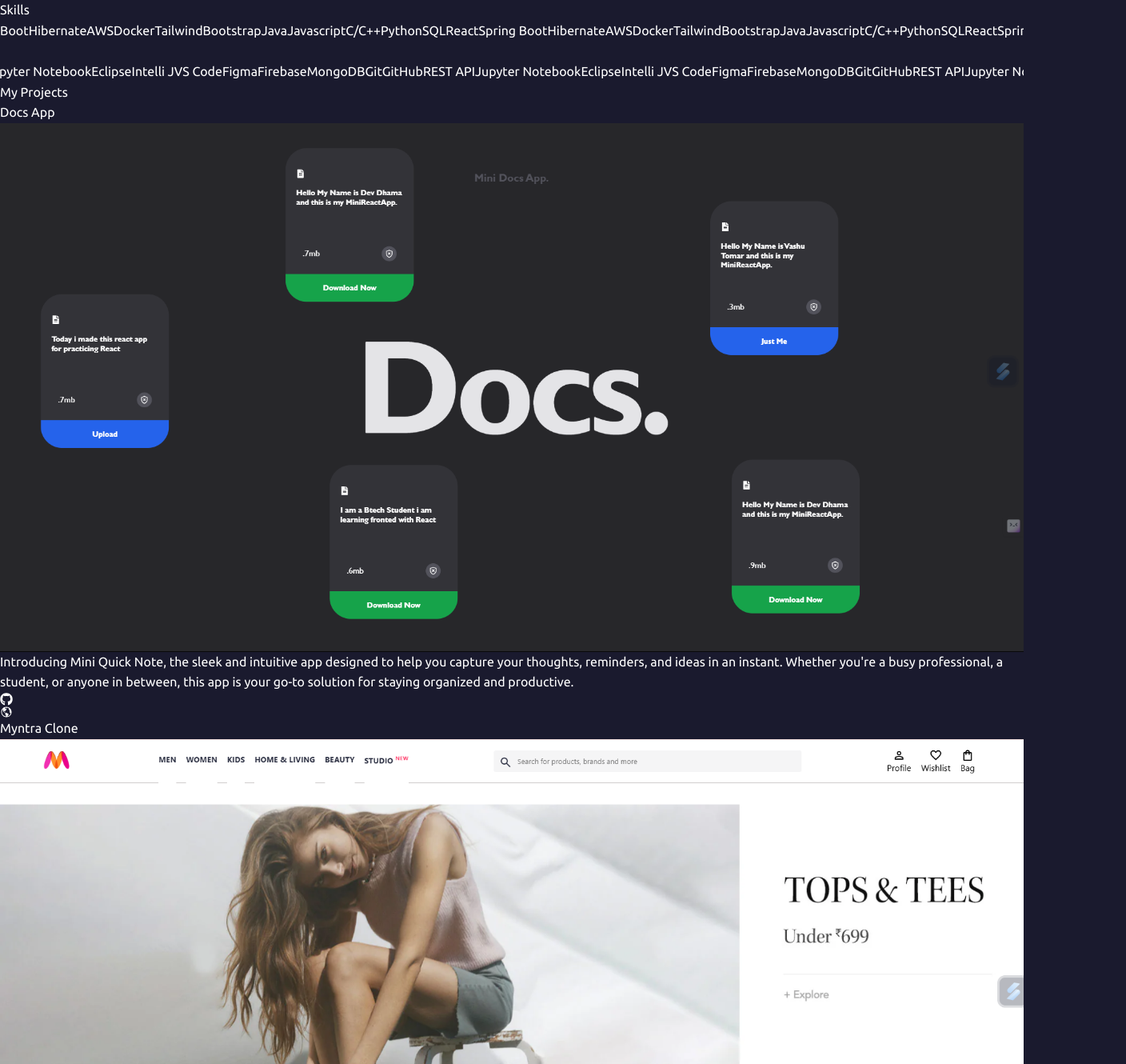
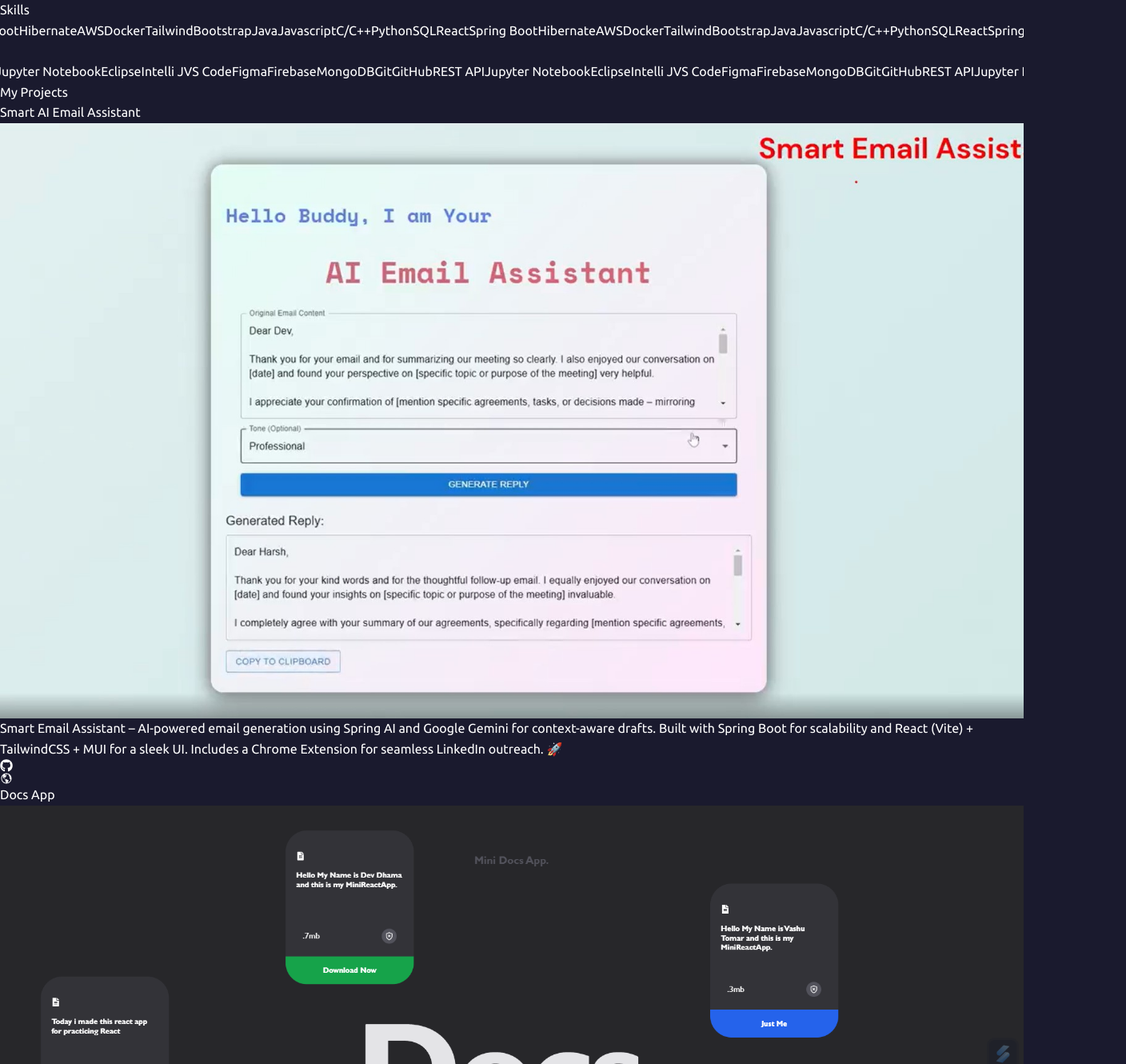
Before and after one commit to devch105/ReactDev, a React (Vite) app in the folder Dev_portfolio/: page / in a window 1280 px wide. Shown: the part 1180-2510 px from the top of the page at 80% size, 1408 px wide, since content can reach past the window. Built offline with nearby package versions, Linux system fonts and the light colour scheme; a web font is replaced by a local one.

Commit message:
`Updated component styles and layouts across the project`

```diff
--- a/Dev_portfolio/src/components/Card.jsx
+++ b/Dev_portfolio/src/components/Card.jsx
@@ -10,20 +10,22 @@
     <div className="grid ">
       <div className="flex  flex-cols-3 gap-10 justify-center w-full">
         <a href="https://github.com/devch105">
-          <FaGithub className=" text-yellow-200 text-3xl hover:text-blue-400" />
+          <FaGithub className=" text-yellow-200 text-4xl hover:text-white" />
         </a>
         <a href="https://www.linkedin.com/in/dev-dhama-nh3105/">
-          <BsLinkedin className=" text-yellow-200 text-3xl hover:text-blue-400" />
+          <BsLinkedin className=" text-yellow-200 text-4xl hover:text-blue-400" />
         </a>
         <a href="https://x.com/DevDhama501">
-          <FaSquareXTwitter className=" text-yellow-200 text-3xl hover:text-blue-400" />
+          <FaSquareXTwitter className=" text-yellow-200 text-4xl hover:text-black" />
         </a>
       </div>
       <div className="flex pt-2 flex-cols-2 gap-2 justify-center w-full  text-yellow-200 ">
-        <CiMail className="text-2xl " />
-        <h1 className="text-1xl">devdhama23@gmail.com</h1>
+        <CiMail className="text-3xl " />
+        <h1 className="text-1xl">
+          <a href="mailto:devdhama23@gmail.com">devdhama23@gmail.com</a>
+          <br /> Made by : Dev Dhama
+        </h1>
       </div>
-      <h1 className="text-1xl pl-5">Made by : Dev Dhama</h1>
     </div>
   );
 };
--- /dev/null
+++ b/Dev_portfolio/src/components/Card5.jsx
@@ -0,0 +1,42 @@
+import React from "react";
+import docsimg from "../assets/Email Assistant.jpg";
+import { FaGithub } from "react-icons/fa";
+import { IoMdGlobe } from "react-icons/io";
+
+function Card1() {
+  return (
+    <div>
+      <div className="card  w-96 shadow-xl bg-[#1B1B1A] text-yellow-200 border-[1px]  border-[#6e6e6d] rounded-md p-2 ">
+        <h2 className="card-title font-semibold text-4xl hover:text-blue-400 ">
+          Smart AI Email Assistant
+        </h2>
+        <figure className="pt-3 pb-1">
+          <img src={docsimg} alt="Project 1" />
+        </figure>
+        <div className="card-body ">
+          <p className=" hover:text-blue-400">
+            Smart Email Assistant – AI-powered email generation using Spring AI
+            and Google Gemini for context-aware drafts. Built with Spring Boot
+            for scalability and React (Vite) + TailwindCSS + MUI for a sleek UI.
+            Includes a Chrome Extension for seamless LinkedIn outreach. 🚀
+          </p>
+          <div className="card-actions flex gap-2 justify-end mt-2">
+            <div>
+              <a href="">
+                {" "}
+                <FaGithub />
+              </a>
+            </div>
+            <div>
+              <a href="">
+                <IoMdGlobe />
+              </a>
+            </div>
+          </div>
+        </div>
+      </div>
+    </div>
+  );
+}
+
+export default Card1;
--- a/Dev_portfolio/src/components/CardContainer.jsx
+++ b/Dev_portfolio/src/components/CardContainer.jsx
@@ -3,17 +3,19 @@
 import Card2 from "./Card2";
 import Card3 from "./Card3";
 import Card4 from "./Card4";
+import Card5 from "./Card5";
 function CardContainer() {
   return (
     <div className="items-center  pt-4 pb-3">
       <h2 className="grad text-6xl font-bold bg-clip-text text-transparent bg-gradient-to-r from-red-400 to-yellow-400 text-center md:text-5xl p-4 hover:text-blue-400">
         My Projects
       </h2>
-      <div className="grid place-items-center sm:grid-cols-1 lg:grid-cols-2 gap-4 m-4">
-        <Card1 />
-        <Card2 />
-        <Card3 />
-        <Card4 />
+      <div className="flex flex-wrap gap-8 justify-center ">
+        <Card5 className="classcomponent" />
+        <Card1 className="classcomponent" />
+        <Card2 className="classcomponent" />
+        <Card3 className="classcomponent" />
+        <Card4 className="classcomponent" />
       </div>
     </div>
   );
--- a/Dev_portfolio/src/components/Contact.jsx
+++ b/Dev_portfolio/src/components/Contact.jsx
@@ -4,7 +4,7 @@
   return (
     <section id="contact" className="contact pt-3 pb-3">
       <div className="place-items-center bg-[#1B1B1A]  drop-shadow-xl border-[1px] border-[#252524] rounded-md p-2 w-full">
-        <h2 className="grad text-2xl font-bold bg-clip-text text-transparent bg-gradient-to-r from-red-400 to-yellow-400 text-center  p-4">
+        <h2 className="grad text-5xl font-bold bg-clip-text text-transparent bg-gradient-to-r from-red-400 to-yellow-400 text-center  p-4">
           Contact Me
         </h2>
         <Card />
--- a/Dev_portfolio/src/components/Exp1.jsx
+++ b/Dev_portfolio/src/components/Exp1.jsx
@@ -3,7 +3,7 @@
 
 function Exp1() {
   return (
-    <div className="Experiencecard text-yellow-200 text-[15px] bg-[#1B1B1A]  drop-shadow-xl border-[1px] border-[#6e6e6d] rounded-md w-3/5">
+    <div className="Experiencecard text-yellow-200 text-[15px] bg-[#1B1B1A]  drop-shadow-xl border-[1px] border-[#6e6e6d] rounded-md w-4/5 lg:w-3/5">
       <div className="pt-8 px-2 py-2 pb-2">
         <div className="flex justify-between ">
           <h1 className="text-[22px] font-semibold hover:text-blue-400">
--- a/Dev_portfolio/src/components/Exp2.jsx
+++ b/Dev_portfolio/src/components/Exp2.jsx
@@ -3,7 +3,7 @@
 
 function Exp2() {
   return (
-    <div className="Experiencecard text-yellow-200 text-[15px] bg-[#1B1B1A]  drop-shadow-xl border-[1px] border-[#6e6e6d] rounded-md w-3/5">
+    <div className="Experiencecard text-yellow-200 text-[15px] bg-[#1B1B1A]  drop-shadow-xl border-[1px] border-[#6e6e6d] rounded-md w-4/5 lg:w-3/5">
       <div className="pt-8 px-2 py-2 pb-2">
         <div className="flex justify-between ">
           <h1 className="text-[22px] font-semibold hover:text-blue-400">
--- a/Dev_portfolio/src/index.css
+++ b/Dev_portfolio/src/index.css
@@ -46,3 +46,6 @@
     height: 300px;
   }
 }
+.classcomponent{
+  width: clamp(310px, 50vw, 420px);
+}
```
Also changed, not shown: Dev_portfolio/src/assets/Email Assistant.jpg (added).
